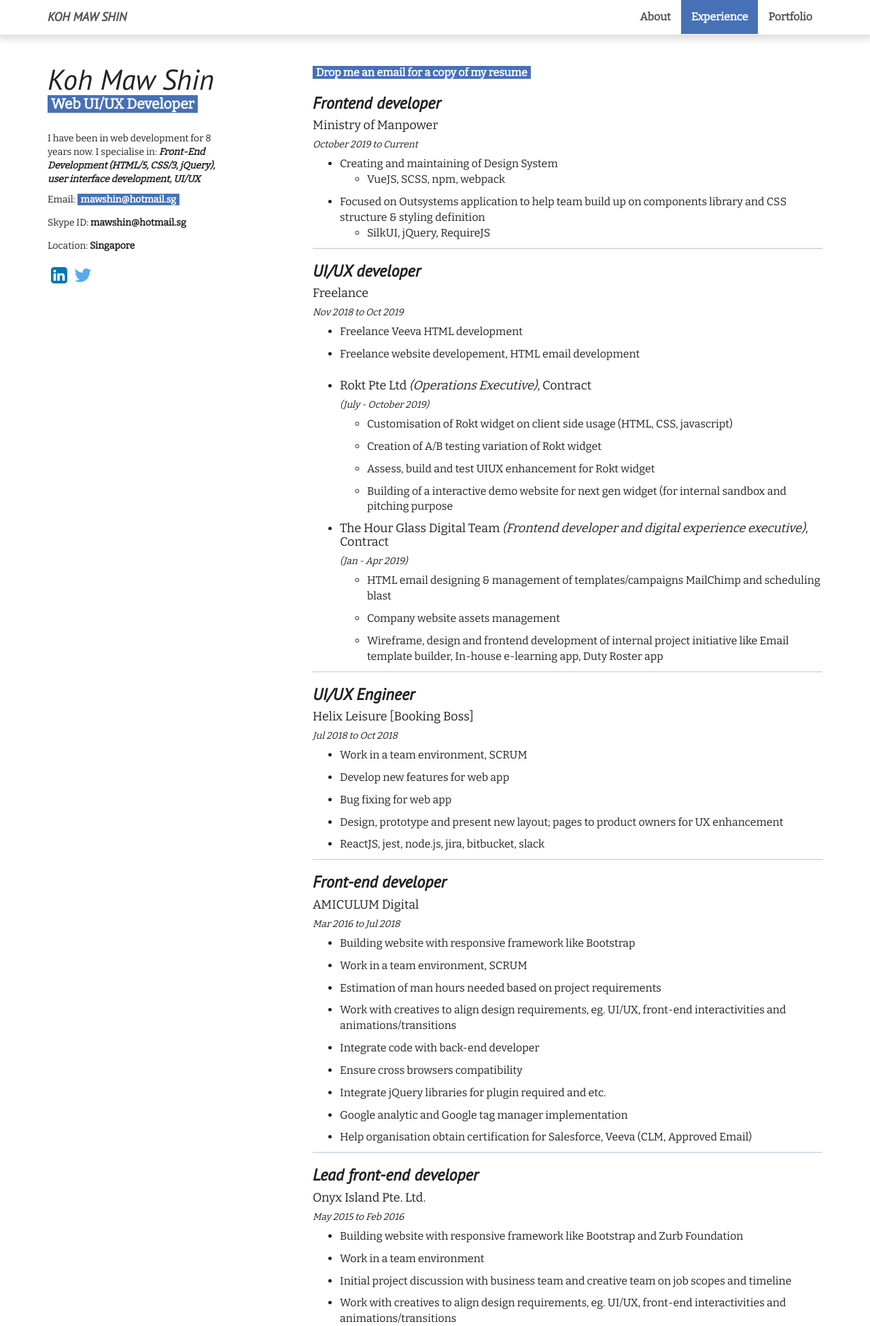
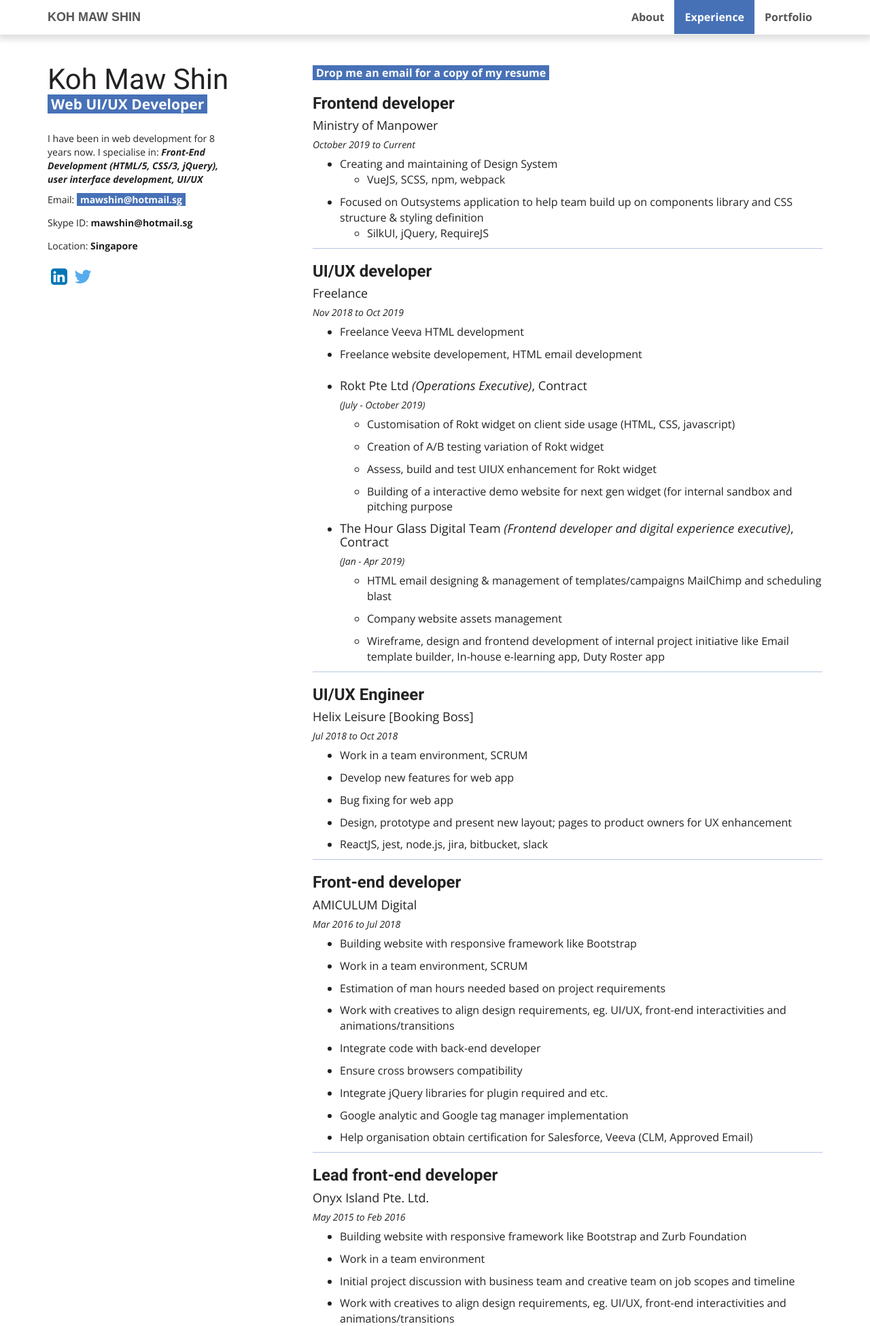
Before and after one commit to mawshin/mawshin, a PHP site: page /experience.html in a window 1280 px wide. Shown: the top 1951 px of the page at 68% size. Run offline with PHP 8.4, Linux system fonts and the light colour scheme; some libraries are stand-ins or nearby versions.

Commit message:
update font used on page align with cv

```diff
--- a/css/main.css
+++ b/css/main.css
@@ -1,4 +1,4 @@
-body {color: #222; font-family: 'Bitter', Serif;}
+body {color: #222; font-family: 'Open Sans', sans-serif;}
 header {background: #000; color: #172bae;}
 nav {background: #fff; -webkit-box-shadow: 0px 3px 10px 3px rgba(0,0,0,0.15); -moz-box-shadow: 0px 3px 10px 3px rgba(0,0,0,0.15); box-shadow: 0px 3px 10px 3px rgba(0,0,0,0.15);}
 nav .container {padding-top: 0;}
@@ -16,7 +16,7 @@ nav .active a, nav .active a:hover, nav .active a:focus {background: #4771b7; co
 }
 .navbar-brand {font-family: 'PT Sans', Sans-Serif; text-transform: uppercase;}
 
-.name {color: #e9e9eb; font-family: 'PT Sans', Sans-Serif; font-size: 4em; line-height: 1; margin-top: .2em;}
+.name {color: #e9e9eb; font-family: 'Roboto', sans-serif; font-size: 4em; line-height: 1; margin-top: .2em;}
 .designation {color: #fff; font-size: 2em; font-weight: 300; padding-bottom: 1.25em;}
 .profile-pic {max-width: 250px; border: 10px solid #fff; margin-top: 4.25em; -webkit-box-shadow: 0px 0px 19px 4px rgba(51,51,51,0.3); -moz-box-shadow: 0px 0px 19px 4px rgba(51,51,51,0.3); box-shadow: 0px 0px 19px 4px rgba(51,51,51,0.3);}
 
@@ -62,7 +62,7 @@ nav .active a, nav .active a:hover, nav .active a:focus {background: #4771b7; co
 }
 
 nav + section {margin-top: 4.25em;}
-.sticky-nav__name {font-family: 'PT Sans', Sans-Serif; font-size: 3em; line-height: 1;}
+.sticky-nav__name {font-family: 'Roboto', sans-serif; font-size: 3em; line-height: 1;}
 .sticky-nav__designation {color: #bdbdbd; font-size: 1.5em; font-weight: 300; padding-bottom: 1.25em;}
 .portfolio-list section {border-bottom: 1px solid #dedede; padding: 1.25em 0;}
 .portfolio-list section:first-child {padding-top: 0;}
@@ -76,11 +76,11 @@ nav + section {margin-top: 4.25em;}
     .portfolio-list section {padding: 1.25em;}
 }
 
-h1, h2, h3 {font-family: 'PT Sans', Sans-Serif;}
+h1, h2, h3 {font-family: 'Roboto', sans-serif;}
 a {background: #4771b7; color: #fff; font-weight: bold; padding: 0 5px; transition: color 0.5s ease, background-color 0.5s ease;}
 a:hover, a:focus {background: transparent; color: #4771b7; text-decoration: none;}
 a.highlight {background: #fff700; color: #000; font-size: 16px;}
-u {font-family: 'PT Sans', Sans-Serif;}
+u {font-family: 'Roboto', sans-serif;}
 .container {padding-top: 1.25em;}
 section.container {padding-top: 1.75em; padding-bottom: 1.75em;}
 hr.yellow-line {border: 0; height: 1px; background: #fff700 ; background-image: linear-gradient(to right, #fff, #fff700 , #fff);}
@@ -108,7 +108,7 @@ hr.yellow-line {border: 0; height: 1px; background: #fff700 ; background-image:
     .responsive-break {display: block;}
 }
 
-.font-playfair {font-family: 'PT Sans', Sans-Serif;}
+.font-playfair {font-family: 'Roboto', sans-serif;}
 .font-light {font-weight: 300;}
 .font-normal {font-weight: 400;}
 
--- a/experience.html
+++ b/experience.html
@@ -5,7 +5,7 @@
         <meta http-equiv="X-UA-Compatible" content="IE=edge">
         <meta name="viewport" content="width=device-width, initial-scale=1.0">
 
-        <link href="//fonts.googleapis.com/css?family=Bitter|PT+Sans:400i" rel="stylesheet">
+        <link href="//fonts.googleapis.com/css2?family=Open+Sans:ital,wght@0,300;0,400;0,700;0,800;1,300;1,400;1,700;1,800&family=Roboto:ital,wght@0,400;0,700;1,400;1,700&display=swap" rel="stylesheet">
 
         <link rel="shortcut icon" href="img/favicon.ico">
         <link rel="stylesheet" href="css/bootstrap.min.css">
--- a/portfolio-listing.html
+++ b/portfolio-listing.html
@@ -4,10 +4,10 @@
 	<meta charset="utf-8">
 	<meta http-equiv="X-UA-Compatible" content="IE=edge">
 	<meta name="viewport" content="width=device-width, initial-scale=1.0">
-    	<meta name="robots" content="noindex">
-    	<meta name="googlebot" content="noindex">
+	<meta name="robots" content="noindex">
+	<meta name="googlebot" content="noindex">
 
-	<link href="//fonts.googleapis.com/css?family=Bitter|PT+Sans:400i" rel="stylesheet">
+	<link href="//fonts.googleapis.com/css2?family=Open+Sans:ital,wght@0,300;0,400;0,700;0,800;1,300;1,400;1,700;1,800&family=Roboto:ital,wght@0,400;0,700;1,400;1,700&display=swap" rel="stylesheet">
 
 	<link rel="shortcut icon" href="img/favicon.ico">
 	<link rel="stylesheet" href="css/bootstrap.min.css">
--- a/portfolio.html
+++ b/portfolio.html
@@ -4,8 +4,10 @@
 	<meta charset="utf-8">
 	<meta http-equiv="X-UA-Compatible" content="IE=edge">
 	<meta name="viewport" content="width=device-width, initial-scale=1.0">
+    <meta name="robots" content="noindex">
+    <meta name="googlebot" content="noindex">
 
-    	<link href="//fonts.googleapis.com/css?family=Bitter|PT+Sans:400i" rel="stylesheet">
+    <link href="//fonts.googleapis.com/css2?family=Open+Sans:ital,wght@0,300;0,400;0,700;0,800;1,300;1,400;1,700;1,800&family=Roboto:ital,wght@0,400;0,700;1,400;1,700&display=swap" rel="stylesheet">
 
 	<link rel="shortcut icon" href="img/favicon.ico">
 	<link rel="stylesheet" href="css/bootstrap.min.css">
```
